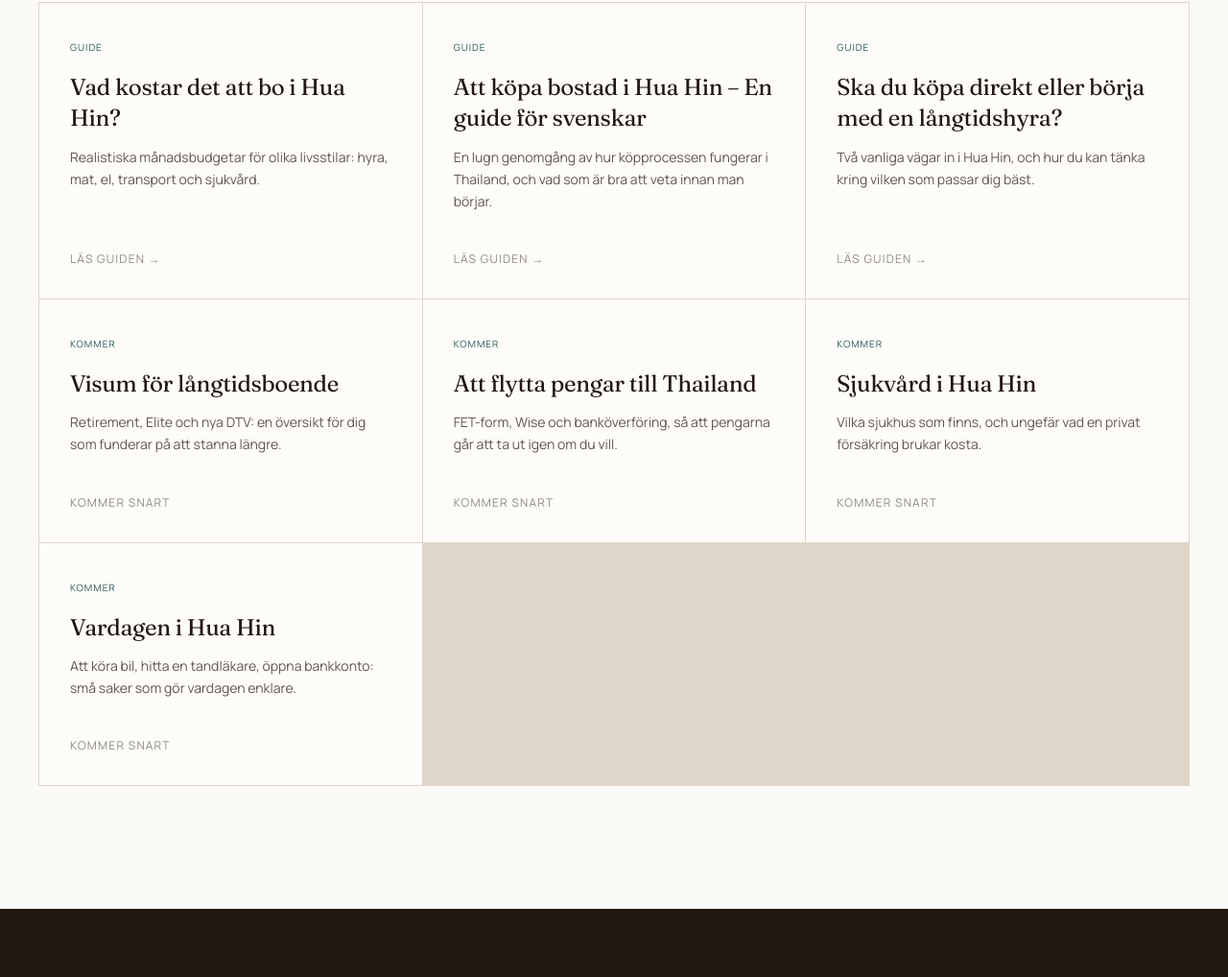
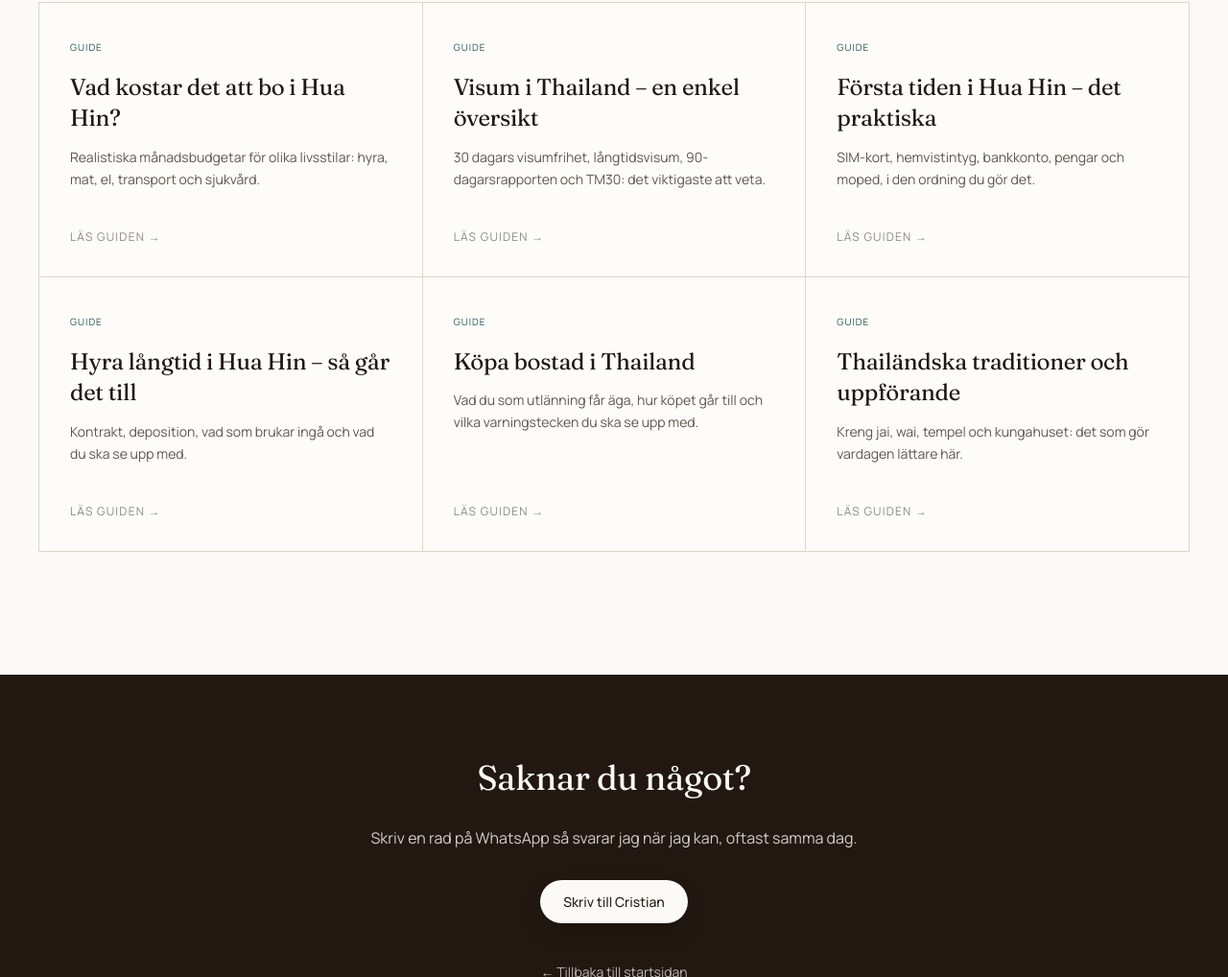
Before and after one commit to perezbuilds89/huahinnest.update, a plain HTML site: page kunskapsbank/index.html in a window 1280 px wide. Shown: the part 565-1583 px from the top of the page at 96% size. Drawn offline with Linux system fonts and the light colour scheme.

Commit message:
Update guides in kunskapsbank/index.html

```diff
--- a/kunskapsbank/index.html
+++ b/kunskapsbank/index.html
@@ -46,59 +46,50 @@
         <span class="kb-item__more">Läs guiden →</span>
       </a>
 
-      <a href="/kunskapsbank/kopa-bostad-i-hua-hin/" class="kb-item">
+      <a href="/kunskapsbank/visum-i-thailand/" class="kb-item">
         <div>
           <span class="card__tag">Guide</span>
-          <h2>Att köpa bostad i Hua Hin – En guide för svenskar</h2>
-          <p>En lugn genomgång av hur köpprocessen fungerar i Thailand, och vad som är bra att veta innan man börjar.</p>
+          <h2>Visum i Thailand – en enkel översikt</h2>
+          <p>30 dagars visumfrihet, långtidsvisum, 90-dagarsrapporten och TM30: det viktigaste att veta.</p>
         </div>
         <span class="kb-item__more">Läs guiden →</span>
       </a>
 
-      <a href="/kunskapsbank/hyra-eller-kopa/" class="kb-item">
+      <a href="/kunskapsbank/forsta-tiden-i-hua-hin/" class="kb-item">
         <div>
           <span class="card__tag">Guide</span>
-          <h2>Ska du köpa direkt eller börja med en långtidshyra?</h2>
-          <p>Två vanliga vägar in i Hua Hin, och hur du kan tänka kring vilken som passar dig bäst.</p>
+          <h2>Första tiden i Hua Hin – det praktiska</h2>
+          <p>SIM-kort, hemvistintyg, bankkonto, pengar och moped, i den ordning du gör det.</p>
         </div>
         <span class="kb-item__more">Läs guiden →</span>
       </a>
 
-      <article class="kb-item">
+      <a href="/kunskapsbank/hyra-langtid-i-hua-hin/" class="kb-item">
         <div>
-          <span class="card__tag">Kommer</span>
-          <h2>Visum för långtidsboende</h2>
-          <p>Retirement, Elite och nya DTV: en översikt för dig som funderar på att stanna längre.</p>
+          <span class="card__tag">Guide</span>
+          <h2>Hyra långtid i Hua Hin – så går det till</h2>
+          <p>Kontrakt, deposition, vad som brukar ingå och vad du ska se upp med.</p>
         </div>
-        <span class="kb-item__more">Kommer snart</span>
-      </article>
+        <span class="kb-item__more">Läs guiden →</span>
+      </a>
 
-      <article class="kb-item">
+      <a href="/kunskapsbank/kopa-bostad-i-thailand/" class="kb-item">
         <div>
-          <span class="card__tag">Kommer</span>
-          <h2>Att flytta pengar till Thailand</h2>
-          <p>FET-form, Wise och banköverföring, så att pengarna går att ta ut igen om du vill.</p>
+          <span class="card__tag">Guide</span>
+          <h2>Köpa bostad i Thailand</h2>
+          <p>Vad du som utlänning får äga, hur köpet går till och vilka varningstecken du ska se upp med.</p>
         </div>
-        <span class="kb-item__more">Kommer snart</span>
-      </article>
+        <span class="kb-item__more">Läs guiden →</span>
+      </a>
 
-      <article class="kb-item">
+      <a href="/kunskapsbank/traditioner-och-uppforande/" class="kb-item">
         <div>
-          <span class="card__tag">Kommer</span>
-          <h2>Sjukvård i Hua Hin</h2>
-          <p>Vilka sjukhus som finns, och ungefär vad en privat försäkring brukar kosta.</p>
+          <span class="card__tag">Guide</span>
+          <h2>Thailändska traditioner och uppförande</h2>
+          <p>Kreng jai, wai, tempel och kungahuset: det som gör vardagen lättare här.</p>
         </div>
-        <span class="kb-item__more">Kommer snart</span>
-      </article>
-
-      <article class="kb-item">
-        <div>
-          <span class="card__tag">Kommer</span>
-          <h2>Vardagen i Hua Hin</h2>
-          <p>Att köra bil, hitta en tandläkare, öppna bankkonto: små saker som gör vardagen enklare.</p>
-        </div>
-        <span class="kb-item__more">Kommer snart</span>
-      </article>
+        <span class="kb-item__more">Läs guiden →</span>
+      </a>
 
     </div>
   </section>
```
